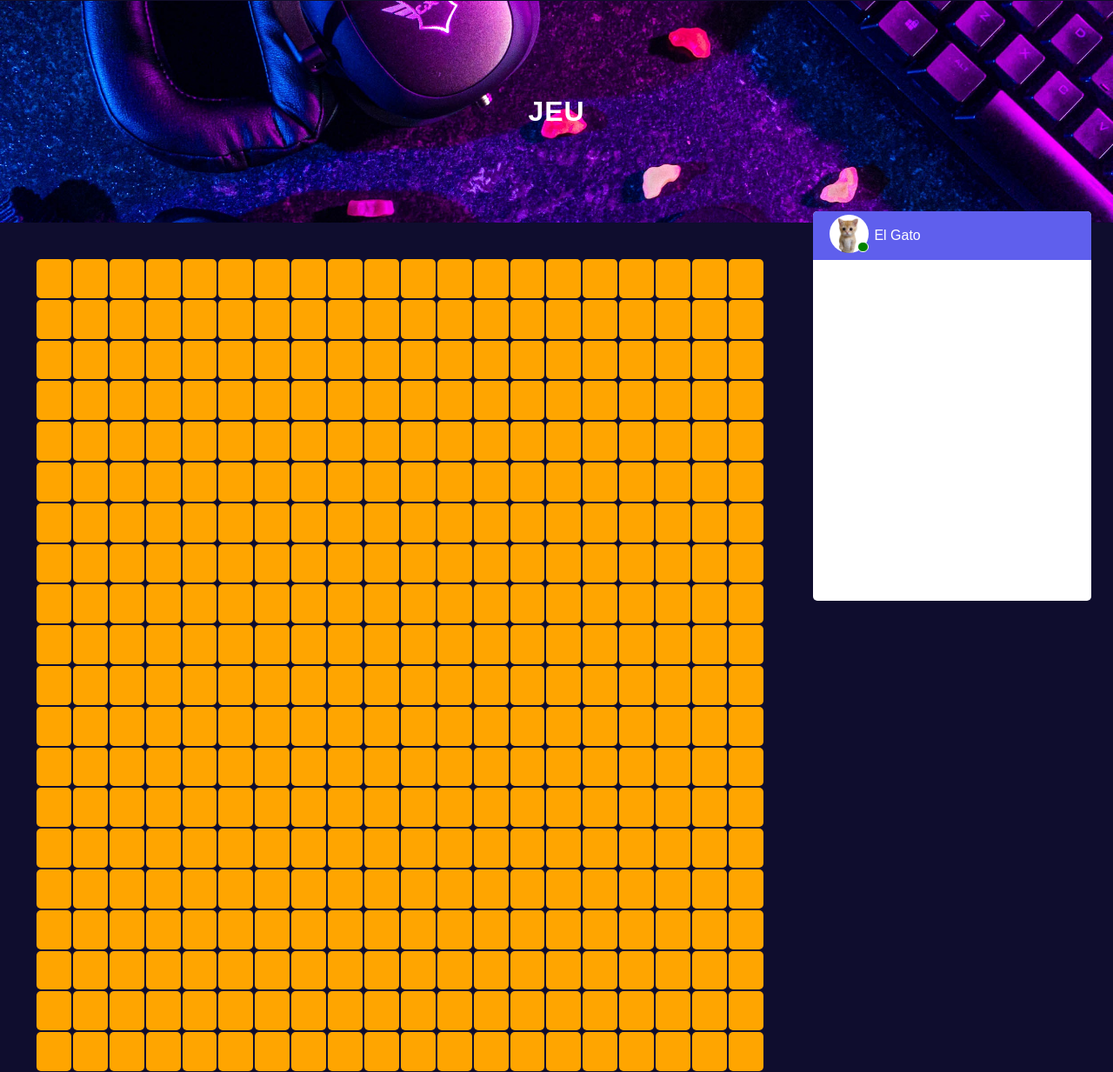
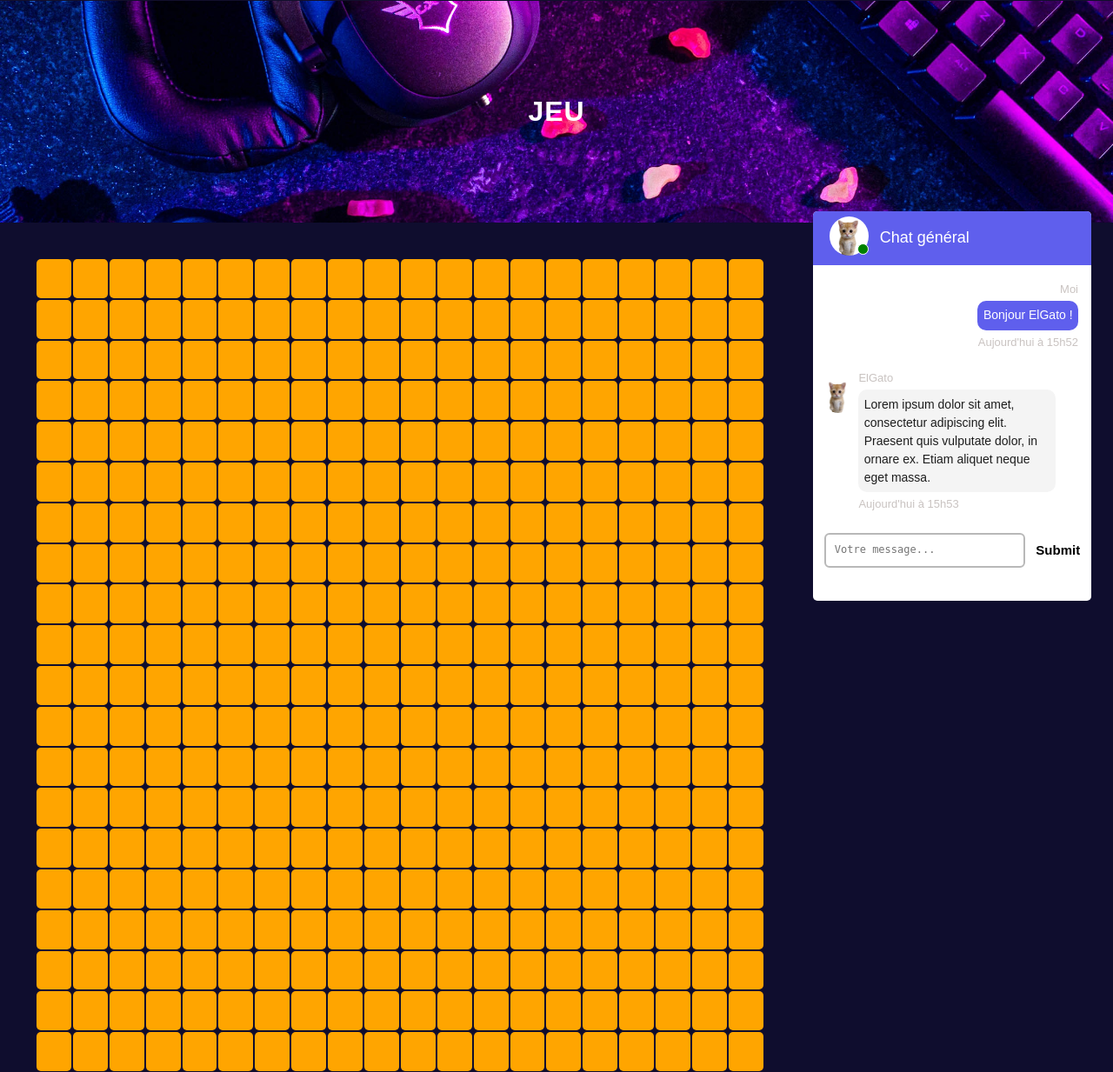
Before and after one commit to raphaelglt/memory, a PHP site: page /memory.html in a window 1280 px wide. Shown: the part 84-1317 px from the top of the page at 87% size. Run offline with PHP 8.4, Linux system fonts and the light colour scheme.

Commit message:
chat done

```diff
--- a/assets/css/memory.css
+++ b/assets/css/memory.css
@@ -20,8 +20,8 @@ main {
     flex-direction: column;
 }
 #chat-head {
+    padding: 0.5vw 0 0.5vw 1.5vw;
     flex: 1;
-    padding-left: 1.5vmax;
     border-top-right-radius: 5px;
     border-top-left-radius: 5px;
     background-color: rgb(95, 95, 237);
@@ -30,19 +30,29 @@ main {
 }
 #chat-body {
     flex: 7;
+    overflow-x: hidden;
+    overflow-y: auto;
+    padding :20px 15px 0 10px;
 }
 #table-container {
     margin-right: 30%;
 }
-#bot-img {
-    width: 3.5vmax;
-    height: 3.5vmax;
+#bot-img-head {
+    width: 3.5vw;
+    height: 3.5vw;
     border-radius: 50%;
 }
-#bot-name {
+#bot-img-body {
+    margin-top: 0.75vw;
+    margin-right: 4px;
+    width: 3vw;
+    height: 3vw;
+    border-radius: 50%;
+}
+#chat-title {
     color: white;
-    margin-left: 0.5vmax;
-    font-size: 16px;
+    margin-left: 1vw;
+    font-size: 18px;
     font-family: "Poppins", sans-serif;
 }
 #connect-indicator {
@@ -59,3 +69,65 @@ main {
 #bot-img-container {
     position: relative;
 }
+.message {
+    display: flex;
+    flex-direction: column;
+    margin-bottom: 2vw;
+}
+.bot-message {
+    display: flex;
+    flex-direction: row;
+    margin-right: 2vw;
+}
+.my-message {
+    margin-left: 2vw;
+    display: flex;
+    flex-direction: row;
+    justify-content: flex-end;
+}
+.message-detail {
+    color: rgb(201, 195, 193);
+    font-family: "Poppins", sans-serif;
+    font-size: 13px;
+}
+.my-message .message-detail {
+    text-align: end;
+}
+.message-content {
+    font-family: "Poppins", sans-serif;
+    line-height: 1.5;
+    font-size: 14px;
+    margin: 0.5vw 0;
+    padding: 0.5vw;
+    border-radius: 10px;
+}
+.bot-text {
+    background-color: rgb(244, 244, 244);
+    color: rgb(29, 29, 29);
+}
+.my-text {
+    background-color: rgb(95, 95, 237);
+    color: white;
+}
+#input-container {
+    display: flex;
+    flex-direction: row;
+    margin: 0 1vw 3vw 1vw;
+}
+#input {
+    padding: 10px;
+    width: 100%;
+    height: 40px;
+    font-size: 12px;
+    resize: none;
+    border: 2px rgb(184, 184, 184) solid;
+    border-radius: 6px;
+}
+#submit {
+    border: none;
+    background-color: white;
+    margin-left: 1vw;
+    font-size: 15px;
+    font-family: "Poppins", sans-serif;
+    font-weight: 600;
+}
--- a/memory.html
+++ b/memory.html
@@ -475,14 +475,39 @@
             <article id="chat">
                 <div id="chat-head">
                     <div id="bot-img-container">
-                        <img src="assets/images/elgato.jpeg" alt="Bot profil picture" id="bot-img" />
+                        <img src="assets/images/elgato.jpeg" alt="Bot profil picture" id="bot-img-head" />
                         <div id="connect-indicator"></div>
                     </div>
-                    <p id="bot-name">El Gato</p>
+                    <p id="chat-title">Chat général</p>
                 </div>
                 <div id="chat-body">
-
+                    <div class="my-message">
+                        <div class="message">
+                            <p class="message-detail">Moi</p>
+                            <p class="message-content my-text">Bonjour ElGato !</p>
+                            <p class="message-detail">Aujourd'hui à 15h52</p>
+                        </div>
+                    </div>
+                    <div class="bot-message">
+                        <img src="assets/images/elgato.jpeg" alt="Bot profil picture" id="bot-img-body" />
+                        <div class="message">
+                            <p class="message-detail">ElGato</p>
+                            <p class="message-content bot-text">Lorem ipsum dolor sit amet, consectetur adipiscing elit. Praesent quis vulputate dolor, in ornare ex. Etiam aliquet neque eget massa. </p>
+                            <p class="message-detail">Aujourd'hui à 15h53</p>
+                        </div>
+                    </div>
+                    <div class="my-message">
+                        <div class="message">
+                            <p class="message-detail">Moi</p>
+                            <p class="message-content my-text">Je n'ai pas compris ton dernier message mon ami...</p>
+                            <p class="message-detail">Aujourd'hui à 16h08</p>
+                        </div>
+                    </div>
                 </div>
+                <form id="input-container">
+                    <textarea type="text" id="input" placeholder="Votre message..." ></textarea>
+                    <input type="submit" id="submit" />
+                </form>
             </article>
             <footer>
                 <div id="foot">
```
